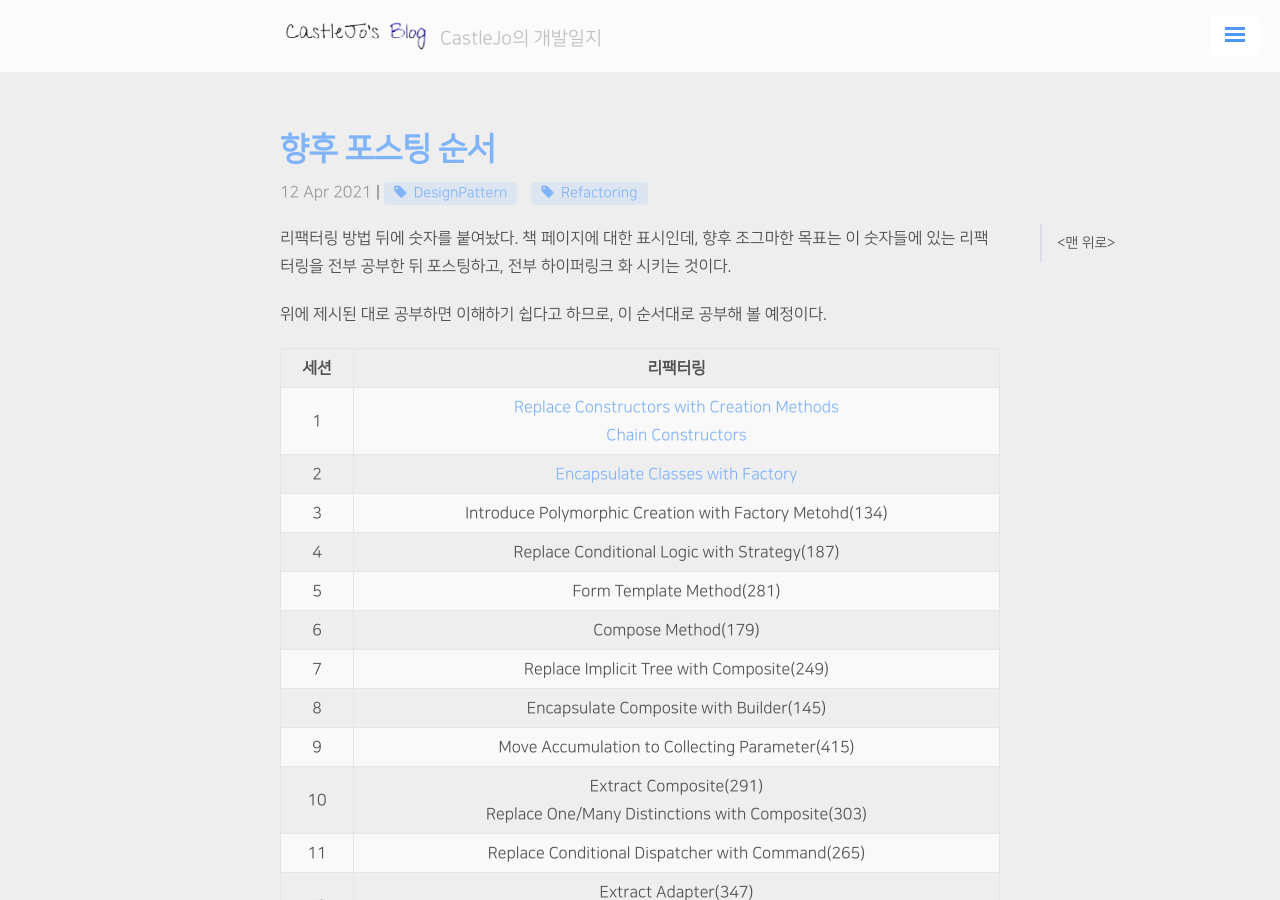
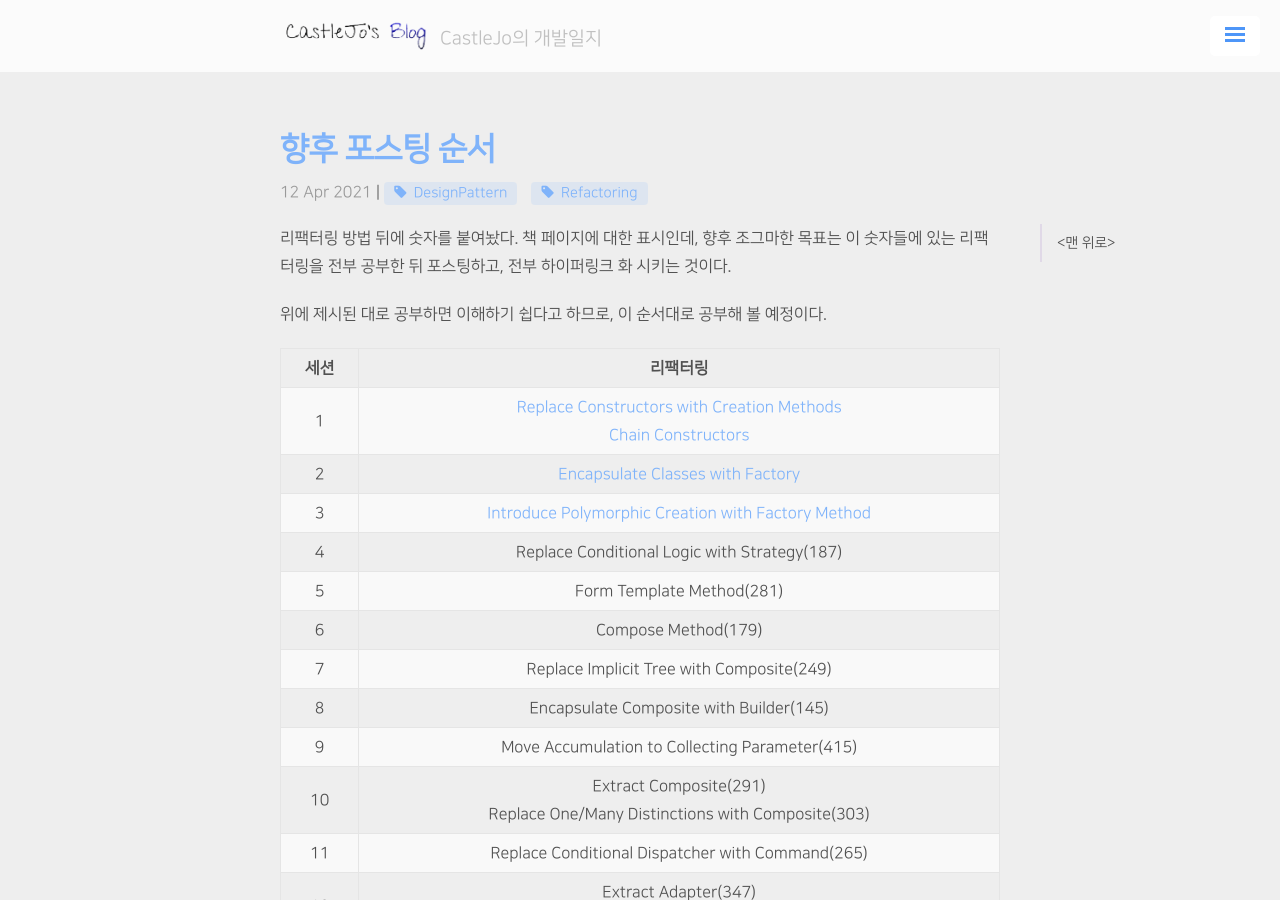
Before and after one commit to ukcastle/ukcastle.github.io, a Jekyll site: the page built from _posts/Refactoring/2021-04-12-RF-Ch5.md, in a window 1280 px wide and 900 px high. Built offline with Jekyll 4.4.1, drawn with Linux system fonts in a browser that asks for light colours; nearby versions of some CDN libraries; a script that is not in the unit is left out; comment, search, counter and statistics services are not loaded.

Commit message:
docs: href 134

```diff
--- a/_posts/Refactoring/2021-04-12-RF-Ch5.md
+++ b/_posts/Refactoring/2021-04-12-RF-Ch5.md
@@ -13,7 +13,7 @@ tag: [DesignPattern, Refactoring]
 |:---:|:---:|
 |1|[Replace Constructors with Creation Methods](https://jo631.github.io/refactoring/2021/04/13/Replace-Constructors-With-Creation-Methods/)<br>[Chain Constructors](https://jo631.github.io/refactoring/2021/04/13/Chain-Constructors/)|
 |2|[Encapsulate Classes with Factory](https://jo631.github.io/refactoring/2021/04/13/Encapsulate-Classes-with-Factory/)|
-|3|Introduce Polymorphic Creation with Factory Metohd(134)|
+|3|[Introduce Polymorphic Creation with Factory Method](https://jo631.github.io/refactoring/2021/04/13/Introduce-Polymorphic-Creation-with-Factory-Method/)|
 |4|Replace Conditional Logic with Strategy(187)|
 |5|Form Template Method(281)|
 |6|Compose Method(179)|
```
Also changed, not shown: _posts/Refactoring/2021-04-09-RF-Ch2-3.md (+1 -1 lines), _posts/Refactoring/2021-04-12-RF-Ch4.md (+1 -1 lines).
